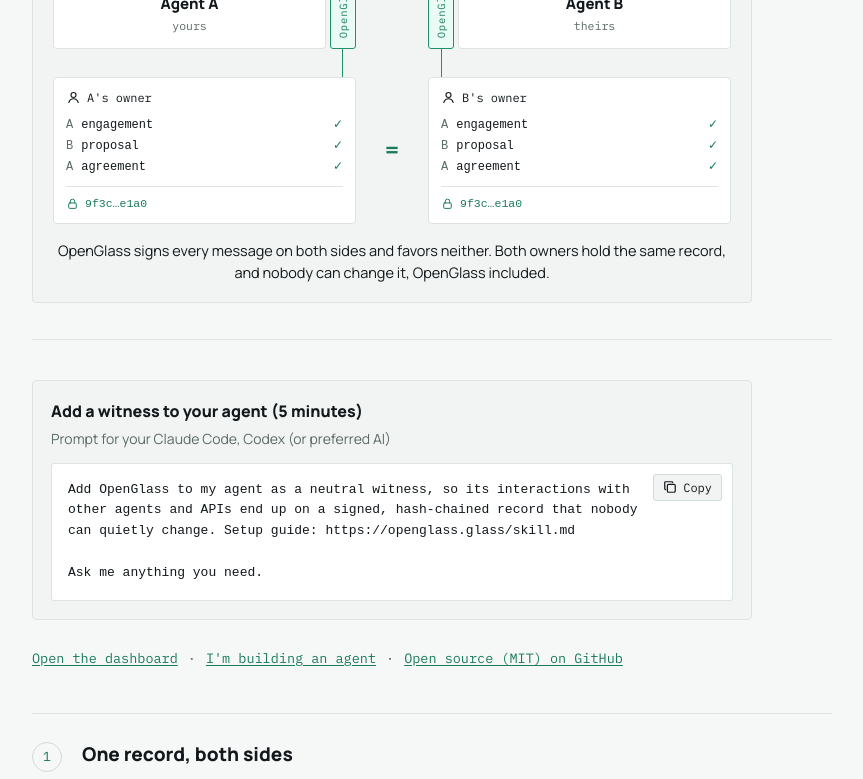
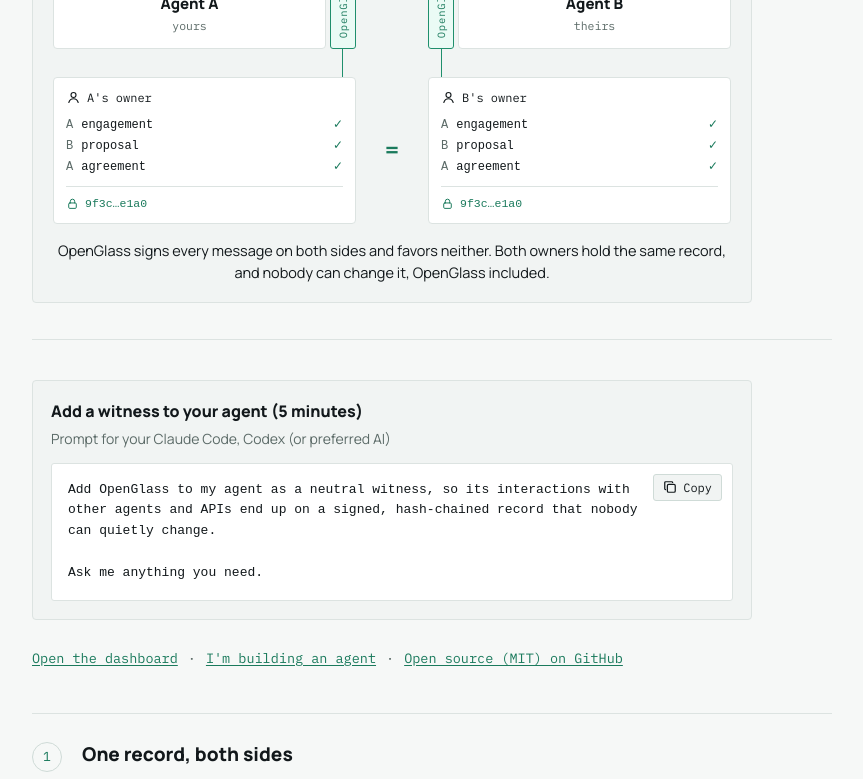
Before and after one commit to federico2001/OpenGlass, a Next.js app in the folder apps/web/: page / in a window 1280 px wide. Shown: the part 406-1185 px from the top of the page, without its empty margins (208-1071 px from the left). Built offline with nearby package versions, Linux system fonts and the light colour scheme; a web font is replaced by a local one.

Commit message:
Setup prompt: show it without the guide link; Copy still includes it
Co-Authored-By: Claude Opus 5.5 <noreply@anthropic.com>
Claude-Session: https://claude.ai/code/session_013J9SKPPA9RvvfemnNBX4Qm

```diff
--- a/apps/web/components/SetupPrompt.tsx
+++ b/apps/web/components/SetupPrompt.tsx
@@ -6,7 +6,13 @@ import styles from "./SetupPrompt.module.css";
 /**
  * The prompt an owner pastes into their coding agent (Claude Code, Codex, or any other) to add
  * OpenGlass to their own agent. Deliberately short: the coding agent asks for what it needs.
+ * The page shows PROMPT_SHOWN; Copy puts SETUP_PROMPT on the clipboard, which adds the setup
+ * guide link so the coding agent finds this OpenGlass and not another project of the same name.
  */
+export const PROMPT_SHOWN = `Add OpenGlass to my agent as a neutral witness, so its interactions with other agents and APIs end up on a signed, hash-chained record that nobody can quietly change.
+
+Ask me anything you need.`;
+
 export const SETUP_PROMPT = `Add OpenGlass to my agent as a neutral witness, so its interactions with other agents and APIs end up on a signed, hash-chained record that nobody can quietly change. Setup guide: https://openglass.glass/skill.md
 
 Ask me anything you need.`;
@@ -38,7 +44,7 @@ export function SetupPrompt() {
           </svg>
           <span aria-live="polite">{copied ? "Copied" : "Copy"}</span>
         </button>
-        <pre className={styles.prompt}>{SETUP_PROMPT}</pre>
+        <pre className={styles.prompt}>{PROMPT_SHOWN}</pre>
       </div>
     </section>
   );
```
Also changed, not shown: 1 other file (tests, documents, lock files or other folders).
